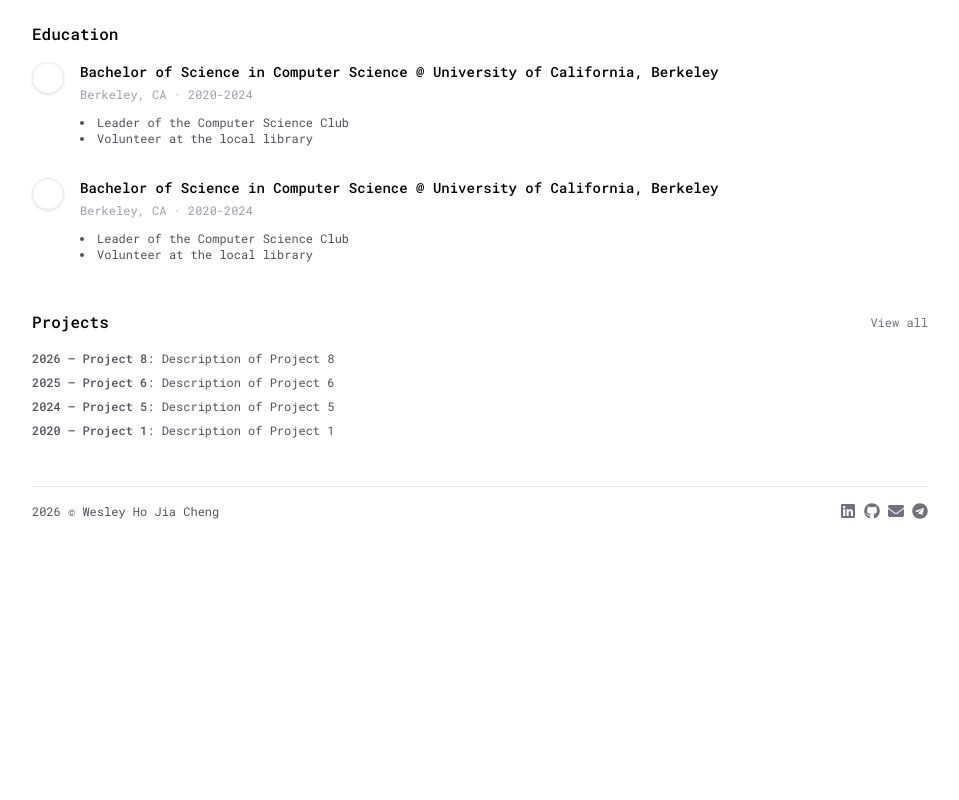
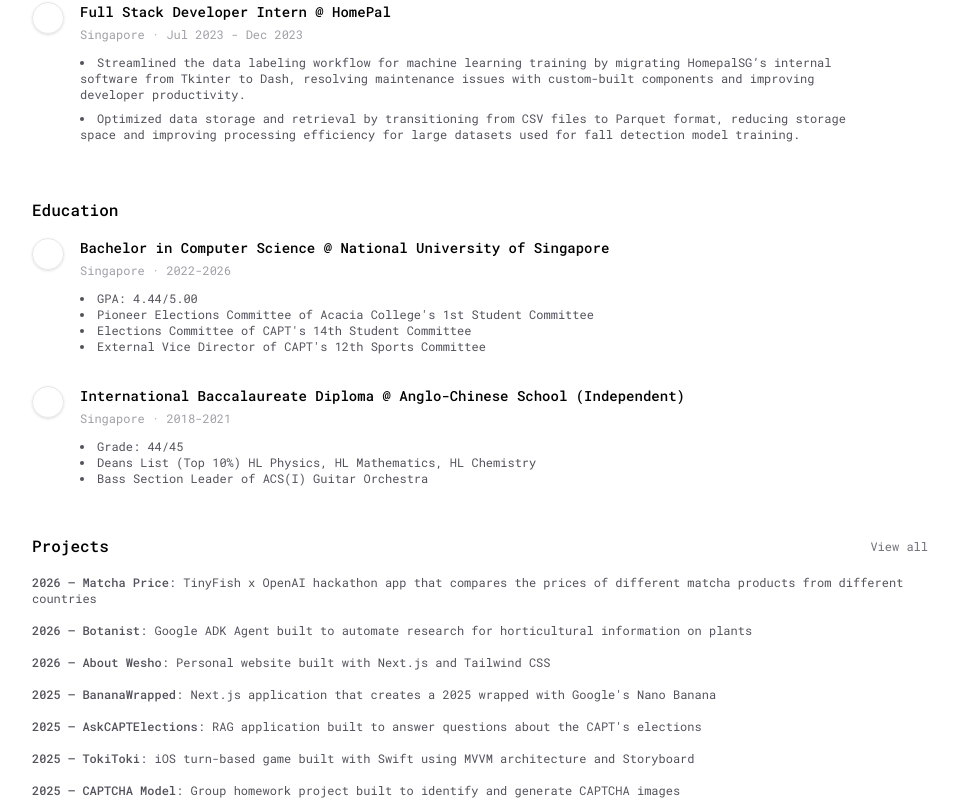
Before and after one commit to wesho1107/aboutwesho, a Next.js app: page /resume in a window 1280 px wide. Shown: the part 560-1360 px from the top of the page, without its empty margins (160-1119 px from the left). Before the commit the page ends 1127 px from the top, so only its background shows below. Built offline with nearby package versions, Linux system fonts and the light colour scheme.

Commit message:
feat: update resume project information

```diff
--- a/src/app/projects/page.tsx
+++ b/src/app/projects/page.tsx
@@ -13,11 +13,24 @@
         </p>
       </section>
       <section className="grid gap-y-4">
-        {/* Bento box of projects to showcase */}
+        {/* TODO: Bento box of projects to showcase */}
+        <div className="flex justify-between items-center">
+          <h2 className="font-medium">Projects</h2>
+          <a href="/projects" className="text-xs text-zinc-500 hover:underline">View all </a>
+        </div>
+        <ul className="grid gap-y-4">
+          {allProjects.map((project, index) => (
+            <li key={`${project.name}-${project.year}-${index}`} className="flex text-xs text-zinc-600">
+                <p>
+                  <span className="font-medium">{project.year} — <a href={project.link} className="hover:underline" target="_blank" rel="noopener noreferrer">{project.name}</a></span>: {project.description}
+                </p>
+            </li>
+          ))}
+        </ul>
       </section>
-      <section className="grid gap-y-4">
+      {/* <section className="grid gap-y-4">
         <h2 className="font-medium">Project Ideas</h2>
-      </section>
+      </section> */}
     </div>
   )
 }
--- a/src/app/resume/page.tsx
+++ b/src/app/resume/page.tsx
@@ -35,7 +35,7 @@
           </p>
           <ul className="mt-2 list-disc list-inside">
             {descriptions.map((description) => (
-              <li key={description} className="text-xs text-zinc-600">{description}</li>
+              <li key={description} className="mb-2 text-xs text-zinc-600 max-w-3xl">{description}</li>
             ))}
           </ul>
         </div>
@@ -98,13 +98,12 @@
           <h2 className="font-medium">Projects</h2>
           <a href="/projects" className="text-xs text-zinc-500 hover:underline">View all </a>
         </div>
-        <ul className="grid gap-y-2">
+        <ul className="grid gap-y-4">
           {featuredProjects.map((project, index) => (
             <li key={`${project.name}-${project.year}-${index}`} className="flex text-xs text-zinc-600">
-                <p className="font-medium">
-                  {project.year} — <a href={project.link} className="hover:underline" target="_blank" rel="noopener noreferrer">{project.name}</a>
+                <p>
+                  <span className="font-medium">{project.year} — <a href={project.link} className="hover:underline" target="_blank" rel="noopener noreferrer">{project.name}</a></span>: {project.description}
                 </p>
-                : {project.description}
             </li>
           ))}
         </ul>
--- a/src/data/education.json
+++ b/src/data/education.json
@@ -1,16 +1,25 @@
 [
     {
-      "school": "University of California, Berkeley",
-      "degree": "Bachelor of Science in Computer Science",
-      "location": "Berkeley, CA",
-      "dates": "2020-2024",
-      "activities": ["Leader of the Computer Science Club", "Volunteer at the local library"]
+      "school": "National University of Singapore",
+      "degree": "Bachelor in Computer Science",
+      "location": "Singapore",
+      "dates": "2022-2026",
+      "activities": [
+        "GPA: 4.44/5.00",
+        "Pioneer Elections Committee of Acacia College's 1st Student Committee",
+        "Elections Committee of CAPT's 14th Student Committee",
+        "External Vice Director of CAPT's 12th Sports Committee"
+        ]
     },
     {
-      "school": "University of California, Berkeley",
-      "degree": "Bachelor of Science in Computer Science",
-      "location": "Berkeley, CA",
-      "dates": "2020-2024",
-      "activities": ["Leader of the Computer Science Club", "Volunteer at the local library"]
+      "school": "Anglo-Chinese School (Independent)",
+      "degree": "International Baccalaureate Diploma",
+      "location": "Singapore",
+      "dates": "2018-2021",
+      "activities": [
+        "Grade: 44/45",
+        "Deans List (Top 10%) HL Physics, HL Mathematics, HL Chemistry",
+        "Bass Section Leader of ACS(I) Guitar Orchestra"
+        ]
     }
 ]
--- a/src/data/experience.json
+++ b/src/data/experience.json
@@ -1,23 +1,34 @@
 [
     {
-      "company": "Google",
-      "title": "Software Engineer",
-      "location": "Mountain View, CA",
-      "dates": "2020-2024",
-      "descriptions": ["Developed and maintained web applications using React and Node.js", "Collaborated with a team of developers to build a new feature"]
+      "company": "GIC",
+      "title": "Software Engineer Intern",
+      "location": "Singapore",
+      "dates": "May 2025 - Aug 2025",
+      "descriptions": [
+        "Built internal tool to process and validate large-scale Excel-based data ingestion configurations",
+        "Implemented bulk import/export and error validation pipelines, reducing ops feedback time by 95%",
+        "Prototyped an AI-assisted data onboarding workflow that transforms data dictionaries into SQL schemas and config files to reduce onboarding time"
+      ]
     },
     {
-      "company": "Google",
-      "title": "Software Engineer",
-      "location": "Mountain View, CA",
-      "dates": "2020-2024",
-      "descriptions": ["Developed and maintained web applications using React and Node.js", "Collaborated with a team of developers to build a new feature"]
+      "company": "Kyberlife",
+      "title": "Full Stack Developer Intern",
+      "location": "Singapore",
+      "dates": "May 2024 - Aug 2024",
+      "descriptions": [
+        "Refactored redundant legacy components to enhance scalability and maintainability",
+        "Implemented end-to-end a comprehensive referral system to support Kyberlife’s growing user base of over 150 registered institutional and business users",
+        "Assisted in ad-hoc ideations and aspects of technology between the business and technology teams"
+      ]
     },
     {
-      "company": "Google",
-      "title": "Software Engineer",
-      "location": "Mountain View, CA",
-      "dates": "2020-2024",
-      "descriptions": ["Developed and maintained web applications using React and Node.js", "Collaborated with a team of developers to build a new feature"]
+      "company": "HomePal",
+      "title": "Full Stack Developer Intern",
+      "location": "Singapore",
+      "dates": "Jul 2023 - Dec 2023",
+      "descriptions": [
+        "Streamlined the data labeling workflow for machine learning training by migrating HomepalSG’s internal software from Tkinter to Dash, resolving maintenance issues with custom-built components and improving developer productivity.",
+        "Optimized data storage and retrieval by transitioning from CSV files to Parquet format, reducing storage space and improving processing efficiency for large datasets used for fall detection model training."
+      ]
     }
 ]
--- a/src/data/projects.json
+++ b/src/data/projects.json
@@ -1,58 +1,72 @@
 [
     {
-      "name": "Project 1",
-      "year": "2020",
-      "description": "Description of Project 1",
-      "link": "https://www.project1.com",
+      "name": "Matcha Price",
+      "year": "2026",
+      "description": "TinyFish x OpenAI hackathon app that compares the prices of different matcha products from different countries",
+      "link": "https://github.com/wesho1107/tinyfish-hackathon",
       "featured": true
     },
     {
-      "name": "Project 2",
-      "year": "2021",
-      "description": "Description of Project 2",
-      "link": "https://www.project2.com",
-      "featured": false
-    },
-    {
-      "name": "Project 3",
-      "year": "2022",
-      "description": "Description of Project 3",
-      "link": "https://www.project3.com",
-      "featured": false
-    },
-    {
-      "name": "Project 4",
-      "year": "2023",
-      "description": "Description of Project 4",
-      "link": "https://www.project4.com",
-      "featured": false
-    },
-    {
-      "name": "Project 5",
-      "year": "2024",
-      "description": "Description of Project 5",
-      "link": "https://www.project5.com",
+      "name": "Botanist",
+      "year": "2026",
+      "description": "Google ADK Agent built to automate research for horticultural information on plants",
+      "link": "https://github.com/wesho1107/botanist",
       "featured": true
     },
     {
-      "name": "Project 6",
-      "year": "2025",
-      "description": "Description of Project 6",
-      "link": "https://www.project6.com",
+      "name": "About Wesho",
+      "year": "2026",
+      "description": "Personal website built with Next.js and Tailwind CSS",
+      "link": "https://github.com/wesho1107/aboutwesho",
       "featured": true
     },
     {
-      "name": "Project 7",
-      "year": "2026",
-      "description": "Description of Project 7",
-      "link": "https://www.project7.com",
-      "featured": false
+      "name": "BananaWrapped",
+      "year": "2025",
+      "description": "Next.js application that creates a 2025 wrapped with Google's Nano Banana",
+      "link": "https://github.com/wesho1107/bananawrapped",
+      "featured": true
     },
     {
-      "name": "Project 8",
-      "year": "2026",
-      "description": "Description of Project 8",
-      "link": "https://www.project8.com",
+      "name": "AskCAPTElections",
+      "year": "2025",
+      "description": "RAG application built to answer questions about the CAPT's elections",
+      "link": "https://github.com/wesho1107/askcaptelections",
+      "featured": true
+    },
+    {
+      "name": "PeerPrep",
+      "year": "2024",
+      "description": "LeetCode-style interview preparation platform built with microservices architecture for students to do pair programming with their peers",
+      "link": "https://github.com/wesho1107/peerprep",
+      "featured": true
+    },
+    {
+      "name": "PeerPrep",
+      "year": "2024",
+      "description": "LeetCode-style interview preparation platform built with microservices architecture for students to do pair programming with their peers",
+      "link": "https://github.com/wesho1107/peerprep",
+      "featured": true
+    },
+    {
+      "name": "MLBB",
+      "year": "2024",
+      "description": "TikTok hackathon project that simplifies data preprocessing and model training tasks",
+      "link": "https://github.com/wesho1107/mlbb",
+      "featured": true
+    },
+    {
+      "name": "TokiToki",
+      "year": "2025",
+      "description": "iOS turn-based game built with Swift using MVVM architecture and Storyboard",
+      "link": "https://github.com/cs3217-2425/group-project-tokitoki",
+      "featured": true
+    },
+    {
+      "name": "CAPTCHA Model",
+      "year": "2025",
+      "description": "Group homework project built to identify and generate CAPTCHA images",
+      "link": "https://github.com/wesho1107/captcha-model",
       "featured": true
     }
   ]
```
